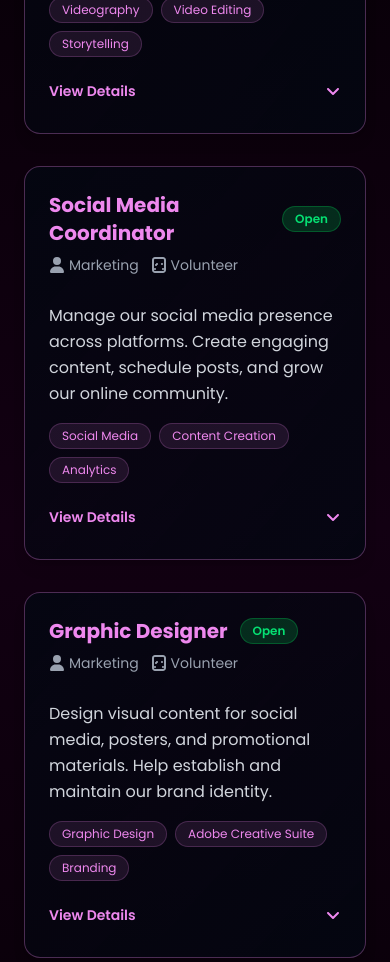
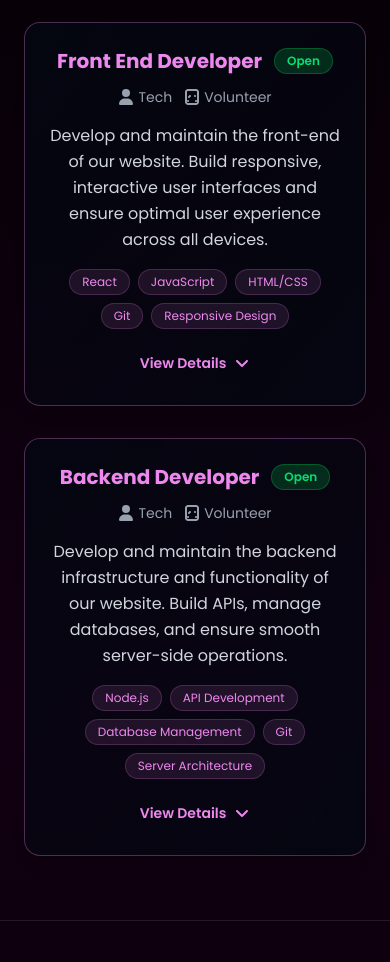
Before and after one commit to dhruvht612/OT_Media_Pass_Official_Website, a React (Vite) app: page /join/positions in a window 390 px wide. Shown: the part 1820-2782 px from the top of the page. Built offline with nearby package versions, Linux system fonts and the light colour scheme.

Commit message:
Add Siret's picture to the team assets; updated PositionCard component for improved layout and responsiveness; modified open positions data to reflect new roles and requirements; enhanced Positions page to categorize available positions by department.

```diff
--- a/src/components/PositionCard.jsx
+++ b/src/components/PositionCard.jsx
@@ -4,11 +4,11 @@ const PositionCard = ({ position }) => {
   const [isExpanded, setIsExpanded] = useState(false);
 
   return (
-    <div className="group bg-gradient-to-br from-gray-950/80 via-gray-950/60 to-gray-950/80 border border-[#e8e]/30 rounded-2xl shadow-lg p-6 hover:shadow-[0_0_30px_rgba(238,136,238,0.4)] hover:border-[#e8e]/80 transition-all duration-500">
-      <div className="flex items-start justify-between mb-4">
-        <div className="flex-1">
-          <div className="flex items-center gap-3 mb-2">
-            <h3 className="text-xl font-bold text-[#e8e] group-hover:text-lavender transition-colors">
+    <div className="group bg-gradient-to-br from-gray-950/80 via-gray-950/60 to-gray-950/80 border border-[#e8e]/30 rounded-2xl shadow-lg p-6 hover:shadow-[0_0_30px_rgba(238,136,238,0.4)] hover:border-[#e8e]/80 transition-all duration-500 text-center">
+      <div className="mb-4">
+        <div className="flex flex-col items-center gap-3 mb-2">
+          <div className="flex items-center justify-center gap-3 flex-wrap">
+            <h3 className="text-xl font-bold text-[#e8e] group-hover:text-lavender transition-colors text-center">
               {position.title}
             </h3>
             <span className={`px-3 py-1 rounded-full text-xs font-semibold ${
@@ -17,9 +17,12 @@ const PositionCard = ({ position }) => {
                 : 'bg-gray-500/20 text-gray-400 border border-gray-500/30'
             }`}>
               {position.status}
+              {position.positionsAvailable && position.positionsAvailable > 1 && (
+                <span className="ml-1">({position.positionsAvailable})</span>
+              )}
             </span>
           </div>
-          <div className="flex flex-wrap items-center gap-3 text-sm text-gray-400 mb-3">
+          <div className="flex flex-wrap items-center justify-center gap-3 text-sm text-gray-400">
             <span className="flex items-center gap-1">
               <svg xmlns="http://www.w3.org/2000/svg" fill="currentColor" viewBox="0 0 448 512" className="w-4 h-4">
                 <path d="M224 256A128 128 0 1 0 224 0a128 128 0 1 0 0 256zm-45.7 48C79.8 304 0 383.8 0 482.3C0 498.7 13.3 512 29.7 512H418.3c16.4 0 29.7-13.3 29.7-29.7C448 383.8 368.2 304 269.7 304H178.3z"/>
@@ -36,11 +39,11 @@ const PositionCard = ({ position }) => {
         </div>
       </div>
 
-      <p className="text-gray-300 mb-4 leading-relaxed">{position.description}</p>
+      <p className="text-gray-300 mb-4 leading-relaxed text-center">{position.description}</p>
 
       {/* Skills Tags */}
       {position.skills && (
-        <div className="flex flex-wrap gap-2 mb-4">
+        <div className="flex flex-wrap gap-2 mb-4 justify-center">
           {position.skills.map((skill, index) => (
             <span
               key={index}
@@ -57,7 +60,7 @@ const PositionCard = ({ position }) => {
         <>
           <button
             onClick={() => setIsExpanded(!isExpanded)}
-            className="w-full flex items-center justify-between text-lavender hover:text-lavender-light transition-colors py-2"
+            className="w-full flex items-center justify-center gap-2 text-lavender hover:text-lavender-light transition-colors py-2"
           >
             <span className="font-semibold text-sm">
               {isExpanded ? 'Hide Details' : 'View Details'}
@@ -73,18 +76,21 @@ const PositionCard = ({ position }) => {
           </button>
 
           {isExpanded && (
-            <div className="mt-4 pt-4 border-t border-[#e8e]/20 space-y-4 animate-fadeIn">
+            <div className="mt-4 pt-4 border-t border-[#e8e]/20 space-y-4 animate-fadeIn text-center">
               {position.requirements && (
                 <div>
-                  <h4 className="text-sm font-semibold text-[#e8e] mb-2 flex items-center gap-2">
+                  <h4 className="text-sm font-semibold text-[#e8e] mb-2 flex items-center justify-center gap-2">
                     <svg xmlns="http://www.w3.org/2000/svg" fill="currentColor" viewBox="0 0 448 512" className="w-4 h-4">
                       <path d="M64 80c-8.8 0-16 7.2-16 16V416c0 8.8 7.2 16 16 16H384c8.8 0 16-7.2 16-16V96c0-8.8-7.2-16-16-16H64zM0 96C0 60.7 28.7 32 64 32H384c35.3 0 64 28.7 64 64V416c0 35.3-28.7 64-64 64H64c-35.3 0-64-28.7-64-64V96zM337 209L209 337c-9.4 9.4-24.6 9.4-33.9 0l-64-64c-9.4-9.4-9.4-24.6 0-33.9s24.6-9.4 33.9 0l47 47L303 175c9.4-9.4 24.6-9.4 33.9 0s9.4 24.6 0 33.9z"/>
                     </svg>
                     Requirements
                   </h4>
-                  <ul className="list-disc list-inside space-y-1 text-sm text-gray-300 ml-2">
+                  <ul className="list-none space-y-1 text-sm text-gray-300">
                     {position.requirements.map((req, index) => (
-                      <li key={index}>{req}</li>
+                      <li key={index} className="flex items-start justify-center">
+                        <span className="mr-2">•</span>
+                        <span className="text-left">{req}</span>
+                      </li>
                     ))}
                   </ul>
                 </div>
@@ -92,20 +98,24 @@ const PositionCard = ({ position }) => {
 
               {position.responsibilities && (
                 <div>
-                  <h4 className="text-sm font-semibold text-[#e8e] mb-2 flex items-center gap-2">
+                  <h4 className="text-sm font-semibold text-[#e8e] mb-2 flex items-center justify-center gap-2">
                     <svg xmlns="http://www.w3.org/2000/svg" fill="currentColor" viewBox="0 0 448 512" className="w-4 h-4">
                       <path d="M224 0c-17.7 0-32 14.3-32 32V49.9C119.5 61.4 64 139.6 64 230v70.4c0 49.2-33.7 92.5-31.9 141.4c.5 16.2 5.3 32 12.3 46.5C58.1 511.1 81.9 512 96 512H352c14.1 0 37.9-.9 51.6-13.7c7-14.5 11.8-30.3 12.3-46.5c1.8-48.9-31.9-92.2-31.9-141.4V230c0-90.4-55.5-168.6-128-180.1V32c0-17.7-14.3-32-32-32zm0 96h8c57.4 0 104 46.6 104 104v42.4c0 15.7 9.8 29.7 24.6 35.2l32.4 13c6.7 2.7 13 7.2 17.9 12.8c-2.1 28.5-11.2 54.3-25.7 76.4H264V192c0-17.7-14.3-32-32-32s-32 14.3-32 32V400H111.7c-14.5-22.1-23.6-47.9-25.7-76.4c4.9-5.6 11.2-10.1 17.9-12.8l32.4-13c14.8-5.5 24.6-19.5 24.6-35.2V230c0-57.4 46.6-104 104-104h8z"/>
                     </svg>
                     Responsibilities
                   </h4>
-                  <ul className="list-disc list-inside space-y-1 text-sm text-gray-300 ml-2">
+                  <ul className="list-none space-y-1 text-sm text-gray-300">
                     {position.responsibilities.map((resp, index) => (
-                      <li key={index}>{resp}</li>
+                      <li key={index} className="flex items-start justify-center">
+                        <span className="mr-2">•</span>
+                        <span className="text-left">{resp}</span>
+                      </li>
                     ))}
                   </ul>
                 </div>
               )}
 
+              <div className="flex justify-center">
                 <a
                   href="#member-form"
                   className="inline-flex items-center gap-2 mt-4 px-6 py-2 bg-lavender text-black font-semibold rounded-full hover:bg-lavender-light transition-all duration-300 hover:scale-105 text-sm"
@@ -116,6 +126,7 @@ const PositionCard = ({ position }) => {
                   </svg>
                 </a>
               </div>
+            </div>
           )}
         </>
       )}
--- a/src/data/positions.js
+++ b/src/data/positions.js
@@ -1,129 +1,109 @@
 export const openPositions = [
   {
     id: 1,
-    title: 'Photography Team Member',
-    department: 'Creative Production',
+    title: 'UI/UX or Graphic Designer',
+    department: 'Tech',
     type: 'Volunteer',
-    description: 'Capture stunning moments at campus events through photography. Work with our team to document student life, events, and special occasions.',
+    description: 'Design engaging visuals and improve user experience for our website and digital platforms. Create intuitive interfaces and maintain our visual brand identity across all digital touchpoints.',
     requirements: [
-      'Experience with DSLR or mirrorless cameras',
-      'Basic knowledge of composition and lighting',
-      'Availability for weekend and evening events',
-      'Passion for storytelling through images'
+      'Proficiency in design tools (Figma, Adobe XD, Sketch, or similar)',
+      'Understanding of UI/UX principles and best practices',
+      'Strong sense of visual design and typography',
+      'Portfolio demonstrating design skills',
+      'Ability to create responsive designs',
+      'Knowledge of accessibility standards'
     ],
     responsibilities: [
-      'Attend and photograph campus events',
-      'Edit and deliver photos in a timely manner',
-      'Collaborate with videography and marketing teams',
-      'Maintain equipment and follow safety protocols'
+      'Design user interfaces for web and mobile',
+      'Create wireframes, mockups, and prototypes',
+      'Improve user experience and usability',
+      'Design graphics and visual elements',
+      'Collaborate with developers to implement designs',
+      'Maintain design consistency across platforms'
     ],
-    skills: ['Photography', 'Photo Editing', 'Event Coverage'],
+    skills: ['UI/UX Design', 'Graphic Design', 'Figma', 'Prototyping', 'User Research'],
     status: 'Open'
   },
   {
     id: 2,
-    title: 'Videography Team Member',
-    department: 'Creative Production',
+    title: 'Front End Developer',
+    department: 'Tech',
     type: 'Volunteer',
-    description: 'Create compelling video content for campus events, promotional materials, and social media. Bring stories to life through motion and sound.',
+    description: 'Develop and maintain the front-end of our website. Build responsive, interactive user interfaces and ensure optimal user experience across all devices.',
     requirements: [
-      'Experience with video cameras or smartphones',
-      'Basic video editing skills (Premiere Pro, Final Cut, or DaVinci Resolve)',
-      'Understanding of storytelling and pacing',
-      'Flexible schedule for event coverage'
+      'Proficiency in HTML, CSS, and JavaScript',
+      'Experience with React or similar frameworks',
+      'Understanding of responsive design principles',
+      'Knowledge of version control (Git)',
+      'Familiarity with modern build tools and workflows',
+      'Attention to detail and code quality'
     ],
     responsibilities: [
-      'Film events and create video content',
-      'Edit videos with attention to detail',
-      'Collaborate on creative concepts',
-      'Deliver final products on deadline'
+      'Develop new features and user interfaces',
+      'Implement responsive designs',
+      'Optimize website performance and loading times',
+      'Ensure cross-browser compatibility',
+      'Collaborate with designers and backend developers',
+      'Maintain and update existing codebase',
+      'Write clean, maintainable code'
     ],
-    skills: ['Videography', 'Video Editing', 'Storytelling'],
+    skills: ['React', 'JavaScript', 'HTML/CSS', 'Git', 'Responsive Design'],
     status: 'Open'
   },
   {
     id: 3,
-    title: 'Social Media Coordinator',
-    department: 'Marketing',
+    title: 'Backend Developer',
+    department: 'Tech',
     type: 'Volunteer',
-    description: 'Manage our social media presence across platforms. Create engaging content, schedule posts, and grow our online community.',
+    description: 'Develop and maintain the backend infrastructure and functionality of our website. Build APIs, manage databases, and ensure smooth server-side operations.',
     requirements: [
-      'Strong understanding of social media platforms',
-      'Creative writing and content creation skills',
-      'Knowledge of social media analytics',
-      'Ability to work independently and meet deadlines'
+      'Experience with server-side programming languages (Node.js, Python, or similar)',
+      'Understanding of RESTful APIs and web services',
+      'Knowledge of databases (SQL or NoSQL)',
+      'Familiarity with version control (Git)',
+      'Understanding of security best practices',
+      'Problem-solving and debugging skills'
     ],
     responsibilities: [
-      'Create and schedule social media content',
-      'Engage with our online community',
-      'Track analytics and report on performance',
-      'Collaborate with creative teams for content'
+      'Develop and maintain backend services and APIs',
+      'Design and manage database schemas',
+      'Implement authentication and authorization',
+      'Optimize server performance and scalability',
+      'Ensure data security and privacy',
+      'Collaborate with front-end developers',
+      'Maintain and update server infrastructure'
     ],
-    skills: ['Social Media', 'Content Creation', 'Analytics'],
+    skills: ['Node.js', 'API Development', 'Database Management', 'Git', 'Server Architecture'],
     status: 'Open'
   },
   {
     id: 4,
-    title: 'Graphic Designer',
-    department: 'Marketing',
+    title: 'Outreach Executive',
+    department: 'Outreach',
     type: 'Volunteer',
-    description: 'Design visual content for social media, posters, and promotional materials. Help establish and maintain our brand identity.',
+    description: "Develop and execute strategic outreach initiatives to expand OT Media Pass's network across campus and beyond. Craft compelling email communications, engage with potential partners through social media platforms, and identify opportunities for meaningful connections.",
     requirements: [
-      'Proficiency in Adobe Creative Suite (Photoshop, Illustrator, InDesign)',
-      'Strong sense of design and typography',
-      'Portfolio demonstrating design skills',
-      'Ability to work with brand guidelines'
+      'Ability to commit 1-2 hours per week',
+      'Strong written and verbal communication skills',
+      'Experience with email and social media outreach',
+      'Creative thinking for outreach strategies',
+      'Ability to identify and research potential contacts',
+      'Self-motivated and able to work independently',
+      'Comfortable meeting deadlines',
+      'Enthusiastic and passionate about building connections'
     ],
     responsibilities: [
-      'Create graphics for social media and events',
-      'Design promotional materials and posters',
-      'Maintain brand consistency across all designs',
-      'Collaborate with marketing team on campaigns'
+      'Send emails and Instagram messages for outreach',
+      'Develop creative outreach strategies',
+      'Identify and research potential contacts and partners',
+      'Manage outreach tasks independently',
+      'Meet stated deadlines consistently',
+      'Help grow OT Media Pass through engaging outreach',
+      'Track and report on outreach activities'
     ],
-    skills: ['Graphic Design', 'Adobe Creative Suite', 'Branding'],
-    status: 'Open'
-  },
-  {
-    id: 5,
-    title: 'Event Coordinator',
-    department: 'Operations',
-    type: 'Volunteer',
-    description: 'Help plan and coordinate media coverage for campus events. Work with event organizers to ensure smooth operations.',
-    requirements: [
-      'Strong organizational and communication skills',
-      'Ability to manage multiple projects',
-      'Experience with event planning (preferred)',
-      'Flexible schedule for event days'
-    ],
-    responsibilities: [
-      'Coordinate event coverage schedules',
-      'Communicate with event organizers',
-      'Manage equipment and logistics',
-      'Ensure team members are briefed and prepared'
-    ],
-    skills: ['Event Planning', 'Communication', 'Organization'],
-    status: 'Open'
-  },
-  {
-    id: 6,
-    title: 'Content Writer',
-    department: 'Marketing',
-    type: 'Volunteer',
-    description: 'Write engaging content for our website, newsletters, and social media. Tell the stories behind our events and team members.',
-    requirements: [
-      'Strong writing and storytelling skills',
-      'Ability to adapt tone and style',
-      'Attention to detail and grammar',
-      'Passion for student life and campus culture'
-    ],
-    responsibilities: [
-      'Write blog posts and articles',
-      'Create social media captions',
-      'Develop content for newsletters',
-      'Edit and proofread team content'
-    ],
-    skills: ['Writing', 'Storytelling', 'Content Strategy'],
-    status: 'Open'
+    skills: ['Communication', 'Outreach', 'Social Media', 'Email Marketing', 'Research', 'Strategy'],
+    status: 'Open',
+    positionsAvailable: 3
   }
 ];
 
--- a/src/data/team.js
+++ b/src/data/team.js
@@ -11,7 +11,7 @@ import eyadPic from '../assets/Team_Pictures/Eyad_Pic.jpg';
 import wingPic from '../assets/Team_Pictures/Wing_Pic.jpg';
 import humzaPic from '../assets/Team_Pictures/Humza_Pic.jpg';
 // import nathanielPic from '../assets/Team_Pictures/Nathaniel_Pic.jpg';
-// import siretPic from '../assets/Team_Pictures/Siret_Pic.jpg';
+import siretPic from '../assets/Team_Pictures/Siret_pic.jpg';
 import billyPic from '../assets/Team_Pictures/Billy_Pic.jpg';
 // import emekaPic from '../assets/Team_Pictures/Emeka_Pic.jpg';
 import dhruvPic from '../assets/Team_Pictures/Dhruv_Pic.jpg';
@@ -25,10 +25,7 @@ export const teamMembers = [
     program: "First-Year Nursing Student",
     bio: "Hey everyone! I'm Natalie. Fun fact: I love running and also have my own vlog-like channel @nursing.autumn.",
     image: nataliePic,
-    socials: {
-      instagram: "#",
-      linkedin: "#"
-    }
+    socials: {}
   },
   {
     id: 2,
@@ -38,8 +35,7 @@ export const teamMembers = [
     bio: "Hi, I'm Hannah! Fun fact: if I could have any superpower, it would be the ability to speak all languages fluently.",
     image: hannahPic,
     socials: {
-      linkedin: "https://www.linkedin.com/in/hannahcam",
-      instagram: "#"
+      linkedin: "https://www.linkedin.com/in/hannahcam"
     }
   },
   {
@@ -49,10 +45,7 @@ export const teamMembers = [
     program: "Forensic Psychology Advanced Entry · Minor in Digital Media & Communication",
     bio: "I love exploring the arts and media entertainment, and though I may not be a pro, I enjoy trying new creative endeavors. Fun fact: I currently work in the film and television industry.",
     image: ryanPic,
-    socials: {
-      linkedin: "#",
-      instagram: "#"
-    }
+    socials: {}
   },
   {
     id: 4,
@@ -158,8 +151,7 @@ export const teamMembers = [
     bio: "Hi, I'm Wing! I capture light and chase speed.",
     image: wingPic,
     socials: {
-      linkedin: "https://www.linkedin.com/in/wingcheungho",
-      instagram: "#"
+      linkedin: "https://www.linkedin.com/in/wingcheungho"
     }
   },
   {
@@ -169,21 +161,18 @@ export const teamMembers = [
     program: "Program TBD",
     bio: "Co-President of OT Media Pass.",
     //image: nathanielPic,
-    socials: {
-      linkedin: "#",
-      instagram: "#"
-    }
+    socials: {}
   },
   {
     id: 14,
-    name: "Siret",
+    name: "Siret Ece Dede",
     role: "Marketing Executive",
-    program: "Program TBD",
-    bio: "Marketing Executive at OT Media Pass.",
-    //image: siretPic,
+    program: "1st year Business Commerce",
+    bio: "Hi, I'm Ece! I enjoy reading and learning new songs to play with my flute. I like discovering new cafes and restaurants.",
+    image: siretPic,
     socials: {
-      linkedin: "#",
-      instagram: "#"
+      instagram: "https://www.instagram.com/ecedd?igsh=MWttdHV5YXYwdHBnNA==",
+      linkedin: "https://www.linkedin.com/in/siret-ece-dede-568093270?utm_source=share&utm_campaign=share_via&utm_content=profile&utm_medium=android_app"
     }
   },
   {
@@ -193,10 +182,7 @@ export const teamMembers = [
     program: "3rd Year Health Science",
     bio: "Marketing Executive at OT Media Pass.",
     image: billyPic,
-    socials: {
-      linkedin: "#",
-      instagram: "#"
-    }
+    socials: {}
   },
   {
     id: 16,
@@ -205,10 +191,7 @@ export const teamMembers = [
     program: "Program TBD",
     bio: "Outreach Coordinator at OT Media Pass.",
     //image: emekaPic,
-    socials: {
-      linkedin: "#",
-      instagram: "#"
-    }
+    socials: {}
   },
   {
     id: 17,
@@ -232,9 +215,6 @@ export const teamMembers = [
     program: "Program TBD",
     bio: "Vice President of Social Media at OT Media Pass.",
     //image: stevePic,
-    socials: {
-      linkedin: "#",
-      instagram: "#"
-    }
+    socials: {}
   }
 ];
--- a/src/pages/Join/Positions.jsx
+++ b/src/pages/Join/Positions.jsx
@@ -52,26 +52,95 @@ const Positions = () => {
         </div>
       </section>
 
-      {/* Open Positions */}
+      {/* Tech Team Positions */}
+      {openPositions.filter(p => p.department === 'Tech').length > 0 && (
+        <section className="py-16 border-b border-white/10">
+          <div className="container mx-auto px-6">
+            <div className="text-center mb-12">
+              <h2 className="text-4xl font-bold text-[#e8e] mb-4">Tech Team Positions</h2>
+              <div className="max-w-4xl mx-auto space-y-4 text-gray-300 leading-relaxed">
+                <p>
+                  Please select the role that best aligns with your skills, interests, and experience.
+                </p>
+                <p>
+                  Each position plays an important part in keeping OT Media Pass running smoothly — from designing engaging visuals and improving user experience to developing new features and maintaining the website's functionality.
+                </p>
+                <p>
+                  Whether you're a designer with a creative eye or a developer who loves solving problems, we encourage you to choose the role that best reflects where you can make the most impact and continue growing your skills.
+                </p>
+              </div>
+            </div>
+            <div className="grid gap-8 md:grid-cols-2 lg:grid-cols-3">
+              {openPositions
+                .filter(position => position.department === 'Tech')
+                .map((position) => (
+                  <PositionCard key={position.id} position={position} />
+                ))}
+            </div>
+          </div>
+        </section>
+      )}
+
+      {/* Outreach Team Positions */}
+      {openPositions.filter(p => p.department === 'Outreach').length > 0 && (
+        <section className="py-16 border-b border-white/10">
+          <div className="container mx-auto px-6">
+            <div className="text-center mb-12">
+              <h2 className="text-4xl font-bold text-[#e8e] mb-4">Outreach Team Positions</h2>
+              <div className="max-w-4xl mx-auto space-y-4 text-gray-300 leading-relaxed text-center">
+                <p>
+                  Develop and execute strategic outreach initiatives to expand OT Media Pass's network across campus and beyond. Craft compelling email communications, engage with potential partners through social media platforms, and identify opportunities for meaningful connections.
+                </p>
+                <div className="flex flex-wrap justify-center gap-3 mt-6">
+                  <span className="px-4 py-2 rounded-full bg-lavender/10 text-lavender text-sm border border-lavender/20">
+                    Communication
+                  </span>
+                  <span className="px-4 py-2 rounded-full bg-lavender/10 text-lavender text-sm border border-lavender/20">
+                    Outreach
+                  </span>
+                  <span className="px-4 py-2 rounded-full bg-lavender/10 text-lavender text-sm border border-lavender/20">
+                    Social
+                  </span>
+                </div>
+              </div>
+            </div>
+            <div className="flex flex-wrap justify-center gap-8">
+              {openPositions
+                .filter(position => position.department === 'Outreach')
+                .map((position) => (
+                  <div key={position.id} className="w-full sm:w-[calc(50%-1rem)] lg:w-[calc(33.333%-1.5rem)] max-w-sm">
+                    <PositionCard position={position} />
+                  </div>
+                ))}
+            </div>
+          </div>
+        </section>
+      )}
+
+      {/* Other Open Positions */}
       <section className="py-16">
         <div className="container mx-auto px-6">
+          {openPositions.filter(p => p.department !== 'Tech' && p.department !== 'Outreach').length > 0 && (
+            <>
               <div className="text-center mb-12">
-            <h2 className="text-4xl font-bold text-[#e8e] mb-4">Available Positions</h2>
+                <h2 className="text-4xl font-bold text-[#e8e] mb-4">Other Available Positions</h2>
                 <p className="text-gray-400 max-w-2xl mx-auto">
                   We're currently looking for talented individuals to join our team. Click on any position to view details and requirements.
                 </p>
                 <div className="mt-6 text-sm text-gray-500">
-              {openPositions.length} {openPositions.length === 1 ? 'position' : 'positions'} available
+                  {openPositions.filter(p => p.department !== 'Tech' && p.department !== 'Outreach').length} {openPositions.filter(p => p.department !== 'Tech' && p.department !== 'Outreach').length === 1 ? 'position' : 'positions'} available
                 </div>
               </div>
-
-          {openPositions.length > 0 ? (
               <div className="grid gap-8 md:grid-cols-2 lg:grid-cols-3">
-              {openPositions.map((position) => (
+                {openPositions
+                  .filter(position => position.department !== 'Tech' && position.department !== 'Outreach')
+                  .map((position) => (
                     <PositionCard key={position.id} position={position} />
                   ))}
               </div>
-          ) : (
+            </>
+          )}
+          {openPositions.length === 0 && (
             <div className="text-center py-16">
               <p className="text-gray-400 text-lg mb-4">No open positions at this time.</p>
               <p className="text-gray-500 text-sm">
```
Also changed, not shown: src/assets/Team_Pictures/Siret_pic.jpg (added). Lines whose indentation alone changed are shown as unchanged.
